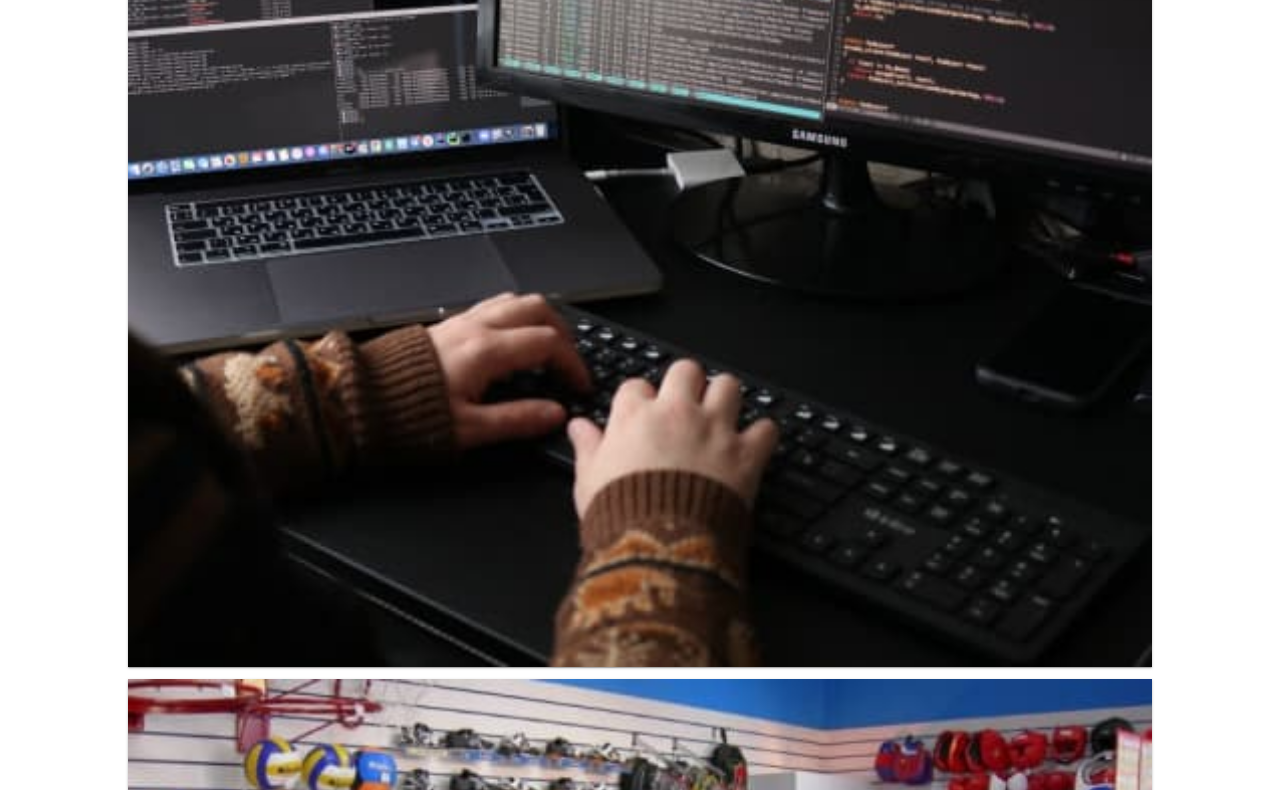
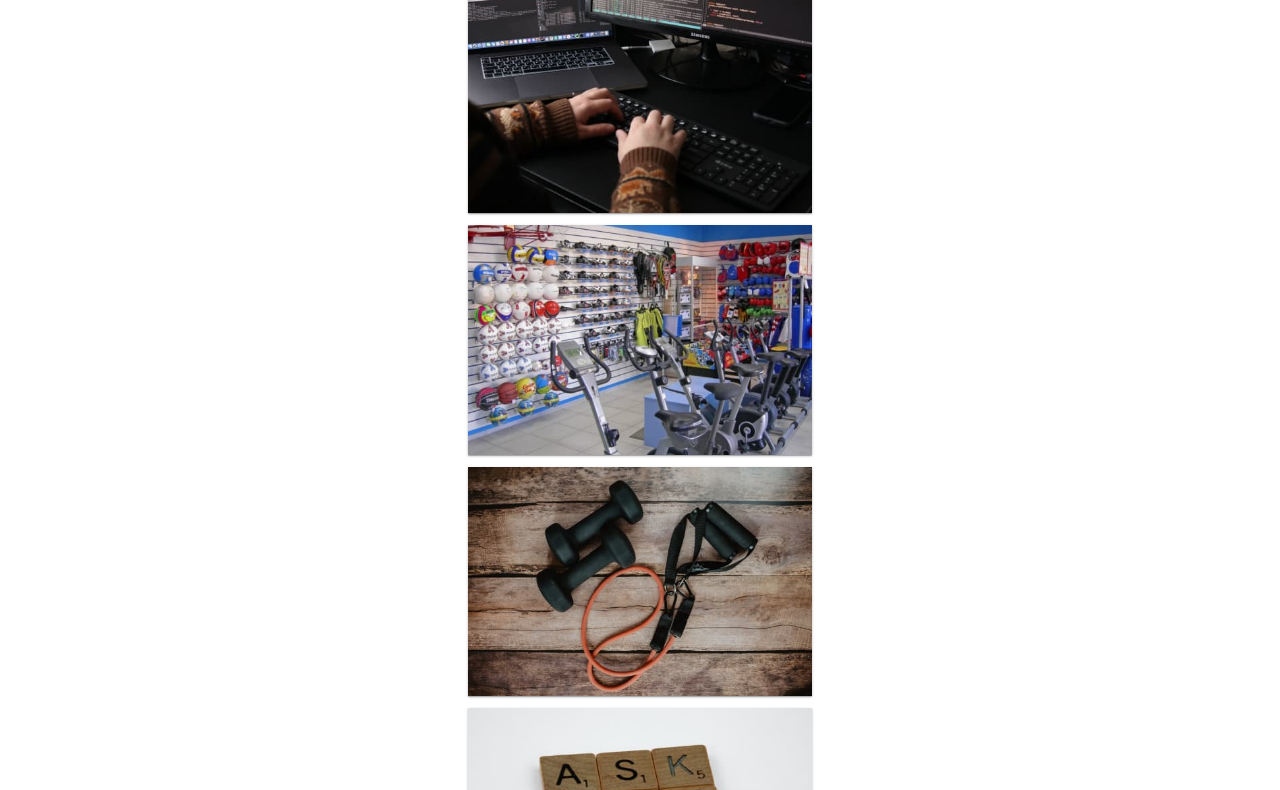
Before and after one commit to OksanaDonchuk/Presentation-your-energy, a website built with Vite: page src/customer.html in a window 1280 px wide. Shown: the part 43-833 px from the top of the page. Built offline with nearby package versions, Linux system fonts and the light colour scheme; what simplelightbox would draw is missing.

Commit message:
Update customer.css

```diff
--- a/src/css/customer.css
+++ b/src/css/customer.css
@@ -28,12 +28,12 @@
 
 @media screen and (min-width: 768px) {
   .customer {
-    max-width: 768px;
+    max-width: 480px;
   }
 }
 
 @media screen and (min-width: 1280px) {
   .customer {
-    max-width: 1280px;
+    max-width: 600px;
   }
 }
```
